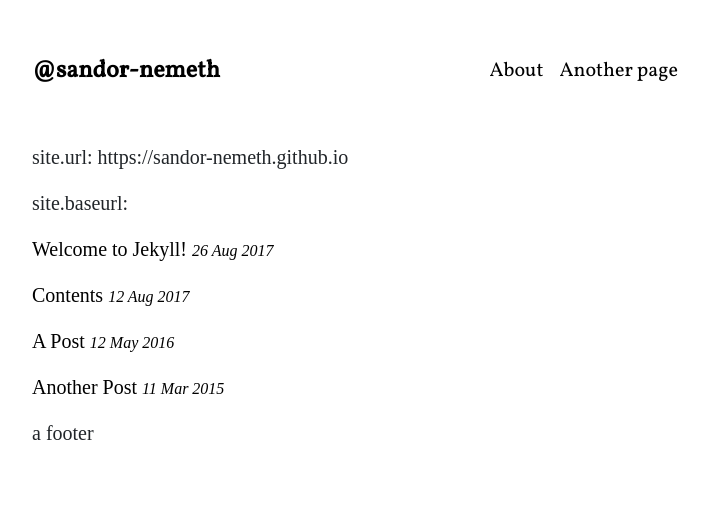
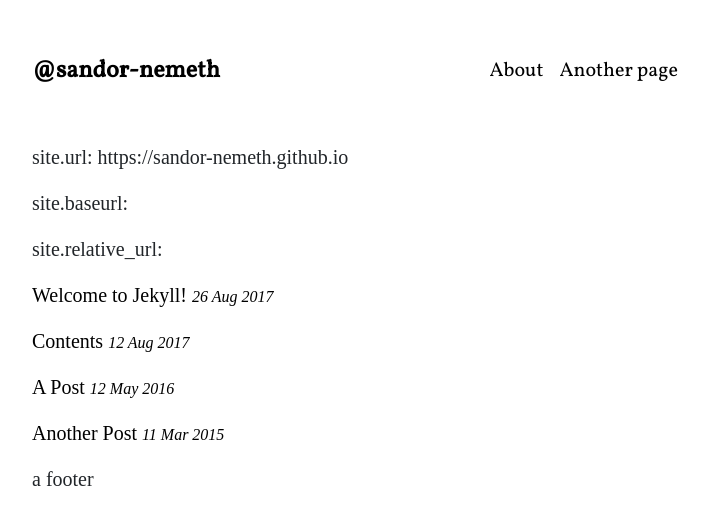
Before and after one commit to sandor-nemeth/my-jekyll-theme, a Jekyll site: the page built from index.md, in a window 1280 px wide. Shown: the top 525 px of the page, without its empty margins (273-981 px from the left). Built offline with Jekyll 4.4.1, drawn with Linux system fonts in a browser that asks for light colours.

Commit message:
add site.relative_url

```diff
--- a/_layouts/home.html
+++ b/_layouts/home.html
@@ -10,7 +10,7 @@
         <div class="container">
             <p>site.url: {{site.url}}</p>
             <p>site.baseurl: {{site.baseurl}}</p>
-
+            <p>site.relative_url: {{relative_url}}</p>
           {% for post in site.posts %}
           <div class="row post">
             <div class="col">
```
